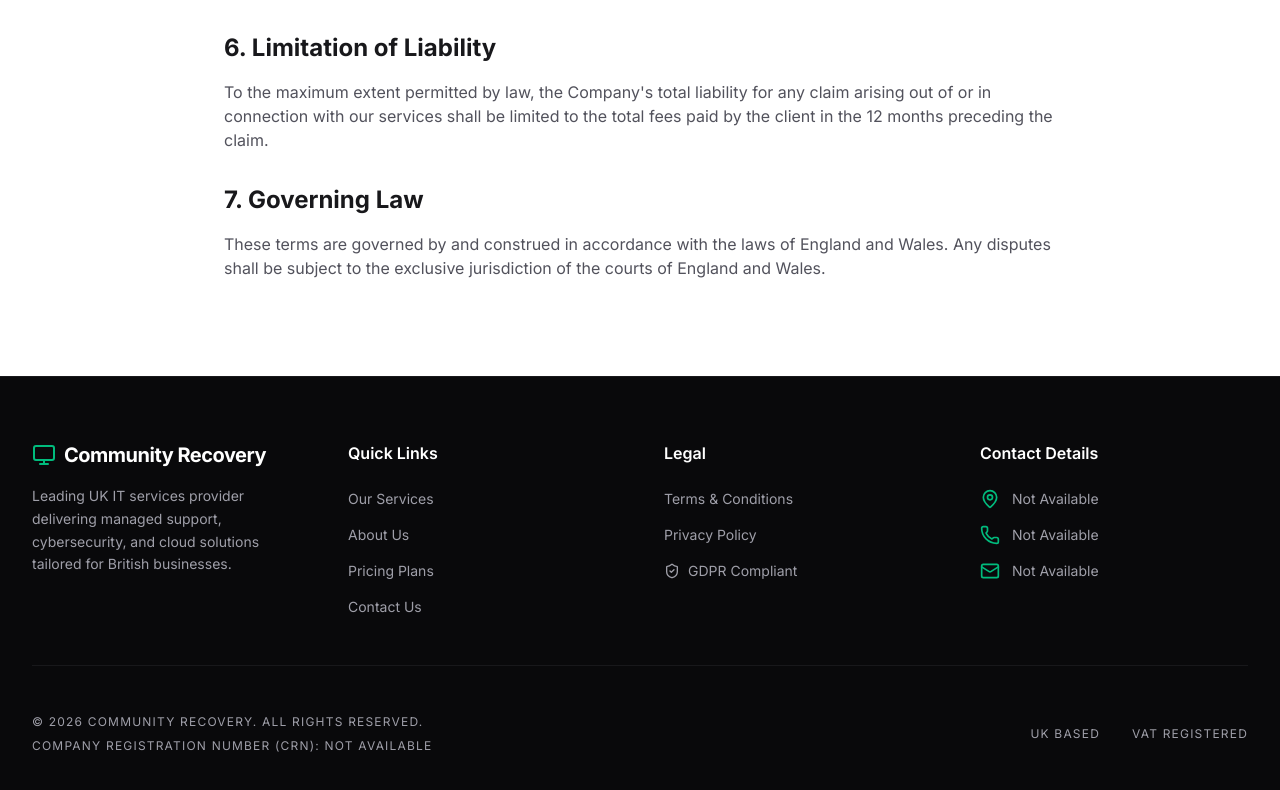
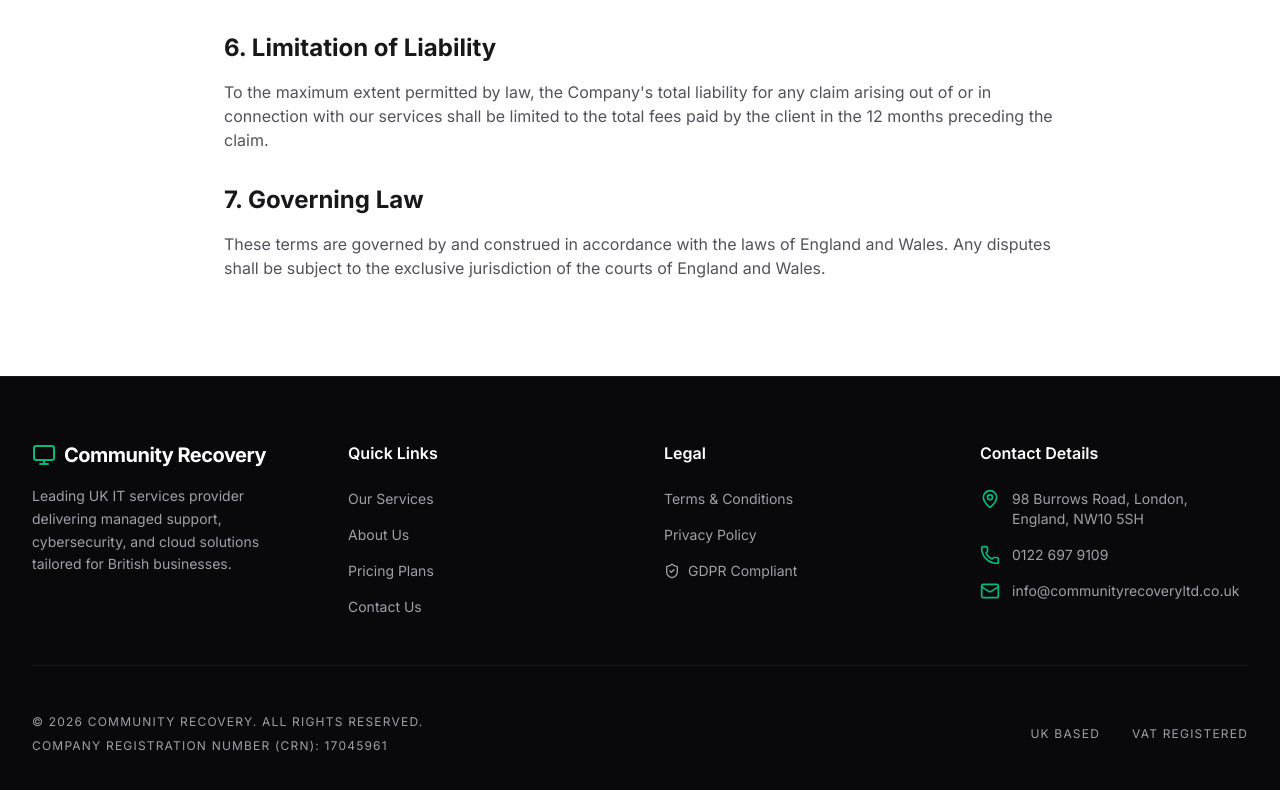
Before and after one commit to consultancy-outfit/100IT-SALESITES-001, a React (Vite) app: page /terms in a window 1280 px wide. Shown: the part 928-1718 px from the top of the page. Built offline with nearby package versions, Linux system fonts and the light colour scheme.

Commit message:
Update types.ts
Company Information updated.

```diff
--- a/src/types.ts
+++ b/src/types.ts
@@ -37,9 +37,9 @@ export interface CaseStudy {
 
 export const COMPANY_DETAILS = {
   name: "Community Recovery",
-  address: "Not Available",
-  crn: "Not Available",
-  phone: "Not Available",
-  email: "Not Available",
+  address: "98 Burrows Road, London, England, NW10 5SH",
+  crn: "17045961",
+  phone: "0122 697 9109",
+  email: "info@communityrecoveryltd.co.uk",
   hours: "Mon - Fri: 09:00 - 17:30",
 };
```
